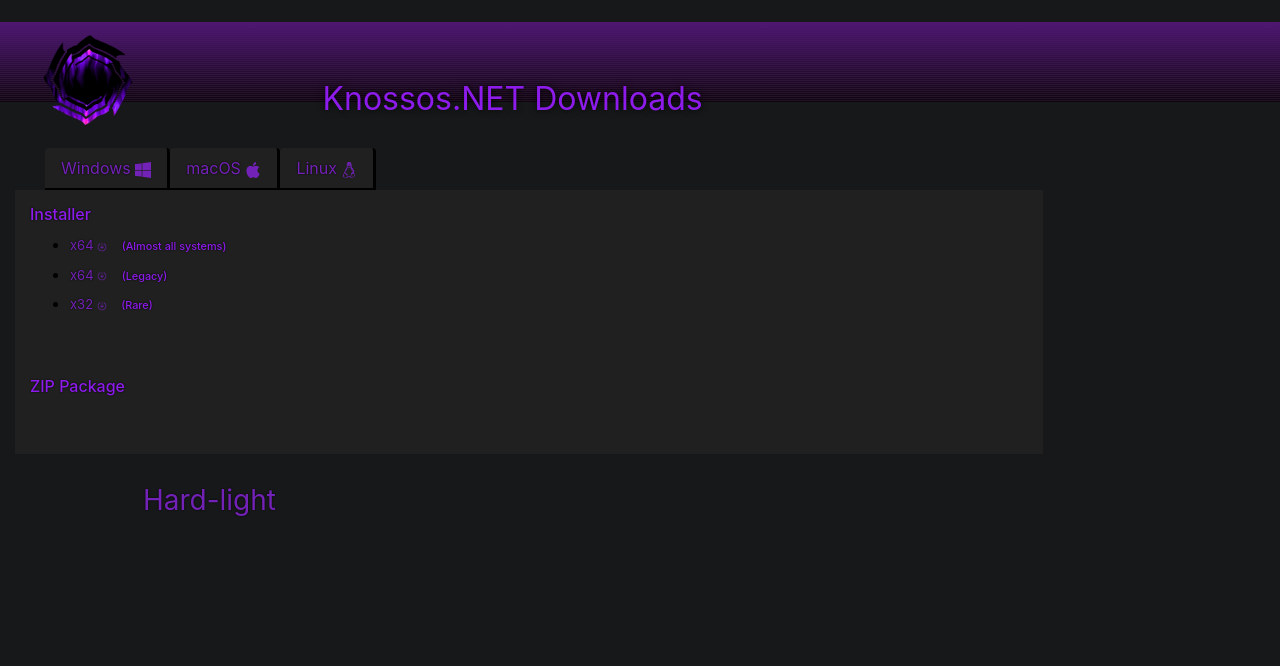
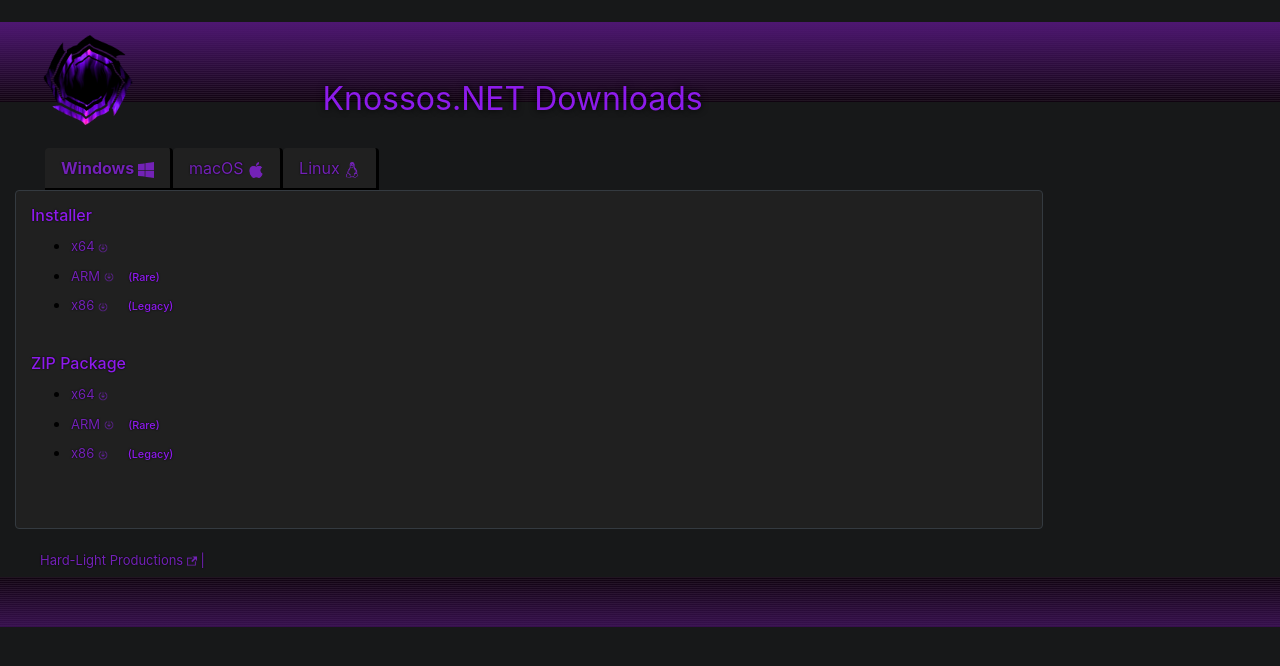
Before and after one commit to KnossosNET/Knossos-Release-Page, a website: page index.html in a window 1280 px wide. Both pictures are taken after a click on the link "Windows". Drawn offline with nearby package versions, Linux system fonts and the light colour scheme.

Commit message:
New image for links and other adjustments

```diff
--- a/index.html
+++ b/index.html
@@ -76,11 +76,11 @@
       </div>
     </div>
 
-    <div class="container link-container rounded">
+    <div class="container link-container">
       <div id="winLinks" class="DLlinks">
         <div class="row">
           <div class="col-11">
-            <div class="link-body">
+            <div class="link-body border border-3 border-dark rounded">
               <h4>
                 Installer
               </h4>
@@ -92,35 +92,68 @@
                       x64 <img length="10" width="10" src="main/res/iconmonstr-download.png"/>
                     </a>
                     <span class="minor-text">
-                      &ensp;&ensp;(Almost all systems)
+                    <!-- Keeping this one empty for now, hoping that the other descriptions make it clear. /!-->
                     </span>
                   </h5>
                 </li>
                 <li>
                   <h5>
-                    <a href="https://github.com/KnossosNET/Knossos.NET/releases/download/v0.2.0-RC9/Knossos.NET-0.2.0-RC9-x32.exe">
-                      x64 <img length="10" width="10" src="main/res/iconmonstr-download.png"/>
-                    </a>
-                    <span class="minor-text">
-                      &ensp;&ensp;(Legacy)
-                    </span>
-                  </h5>
-                </li>
-                <li>
-                  <h5>
-                    <a href="https://github.com/KnossosNET/Knossos.NET/releases/download/v0.2.0-RC9/Knossos.NET-0.2.0-RC9-x64.exe">
-                      x32 <img length="10" width="10" src="main/res/iconmonstr-download.png"/>
+                    <a href="https://github.com/KnossosNET/Knossos.NET/releases/download/v0.2.0-RC9/Knossos.NET-0.2.0-RC9-arm64.exe">
+                      ARM <img length="10" width="10" src="main/res/iconmonstr-download.png"/>
                     </a>
                     <span class="minor-text">
                       &ensp;&ensp;(Rare)
                     </span>
                   </h5>
                 </li>
+                <li>
+                  <h5>
+                    <a href="https://github.com/KnossosNET/Knossos.NET/releases/download/v0.2.0-RC9/Knossos.NET-0.2.0-RC9-x86.exe">
+                      x86 <img length="10" width="10" src="main/res/iconmonstr-download.png"/>
+                    </a>
+                    <span class="minor-text">
+                      &ensp;&ensp;&ensp;(Legacy)
+                    </span>
+                  </h5>
+                </li>
               </ul>
               <br>
-              <br>
-              <h4>ZIP Package
+              <h4>
+                ZIP Package
               </h4>
+              <ul>
+                <li>
+                  <h5>
+                    <a href="https://github.com/KnossosNET/Knossos.NET/releases/download/v0.2.0-RC9/Knossos.NET-0.2.0-RC9-x64.exe">
+                      x64 <img length="10" width="10" src="main/res/iconmonstr-download.png"/>
+                    </a>
+                    <span class="minor-text">
+                    <!-- Keeping this one empty for now, hoping that the other descriptions make it clear. /!-->
+                    </span>
+                  </h5>
+                </li>
+                <li>
+                  <h5>
+                    <a href="https://github.com/KnossosNET/Knossos.NET/releases/download/v0.2.0-RC9/Knossos.NET-0.2.0-RC9-arm64.exe">
+                      ARM <img length="10" width="10" src="main/res/iconmonstr-download.png"/>
+                    </a>
+                    <span class="minor-text">
+                      &ensp;&ensp;(Rare)
+                    </span>
+                  </h5>
+                </li>
+                <li>
+                  <h5>
+                    <a href="https://github.com/KnossosNET/Knossos.NET/releases/download/v0.2.0-RC9/Knossos.NET-0.2.0-RC9-x86.exe">
+                      x86 <img length="10" width="10" src="main/res/iconmonstr-download.png"/>
+                    </a>
+                    <span class="minor-text">
+                      &ensp;&ensp;&ensp;(Legacy)
+                    </span>
+                  </h5>
+                </li>
+              </ul>
+
             </div>
           </div>
         </div>
@@ -145,21 +178,24 @@
       </div>
     </div>
 
+    <br>
+    <div class="lower-navbar">
+      <h5>
+        <a href="https://www.hard-light.net">
+          Hard-Light Productions
+          <img
+            alt="Link to HLP"
+            length="10"
+            width="10"
+            src="main/res/iconmonstr-share-11-240.png"
+          />
+          |
+        </a>
+      </h5>
+    </div>
 
 
-
-    <footer class="footer_">
-      <div class="container">
-        <div class="row">
-          <div class="col offset-1">
-            <h3>
-              <a href="https://www.hard-light.net">
-                Hard-light
-              </a>
-            </h3>
-          </div>
-        </div>
-      </div>
+    <footer class="footer-area">
     </footer>
 
     <!-- jQuery must come first, then Popper.js, then the Bootstrap JavaScript plugins.-->
--- a/main/css/styles.css
+++ b/main/css/styles.css
@@ -89,10 +89,17 @@
     font-size: smaller;
 }
 
-.footer_ {
-    margin-top: 20px;
-    margin-right: 0px;
-    padding: 10px;
+.lower-navbar {
+    padding: 0px;
+    padding-left: 40px;
+    margin: 0px;
+}
+
+.footer-area{
+    padding-bottom: 50px;
+    background-image: linear-gradient(0deg, #4e1772 0,rgba(52,10,52,.3)),repeating-linear-gradient(180deg,#181818,#181818 1px,#000 0,#000 2px);
+    background-size: 5000px 80px;
+    background-repeat: no-repeat;
 }
 
 /*.row-content {
@@ -151,12 +158,12 @@
     padding: 15px;
     padding-bottom: 50px;
     margin-left: 15px;
-    border-width: 2px;
     border-color: #000;
+    border-width: 3px;
+    border-radius: 30;
 }
 
 .link-container {
     padding: 0px;
     margin: 0px;
-
 }
--- a/main/js/download-scritps.js
+++ b/main/js/download-scritps.js
@@ -1,38 +1,56 @@
-function changeActivation(enable, id){
-  var nodes = document.getElementById(id).getElementsByTagName('*');
+function changeActivation(enable, id, id2){
+
+  toggleSelectedTab(enable, id2);
+  toggleContents(enable, id);
+}
+
+function toggleSelectedTab(enable, id2){
+  const element = document.getElementById(id2);
+
+  console.log(id2);
 
   if (enable === true){
-    document.getElementById(id).style.display = 'inline';
+    element.style.fontWeight = 'bold';
   } else if (enable === false){
-    document.getElementById(id).style.display = 'none';
+    element.style.fontWeight = 'normal';
   }
 }
 
+function toggleContents(enable, id)
+{
+  const element = document.getElementById(id);
+
+  if (enable === true){
+    element.style.display = 'inline';
+  } else if (enable === false){
+    element.style.display = 'none';
+  }
+}
 
 function activateWindows(){
   console.log("Windows Chosen");
 
-  changeActivation(false, "macLinks");
-  changeActivation(false, "linLinks");
-  changeActivation(true, "winLinks");
+  changeActivation(false, "macLinks", "macTab");
+  changeActivation(false, "linLinks", "linTab");
+  changeActivation(true, "winLinks", "winTab");
 
 }
 
 function activateMac(){
   console.log("macOS chosen");
 
-  changeActivation(false, "linLinks");
-  changeActivation(false, "winLinks");
-  changeActivation(true, "macLinks");
+  changeActivation(false, "linLinks", "linTab");
+  changeActivation(false, "winLinks", "winTab");
+  changeActivation(true, "macLinks", "macTab");
 
 }
 
 function activateLinux(){
   console.log("Linux chosen");
 
-  changeActivation(false, "winLinks");
-  changeActivation(false, "macLinks");
-  changeActivation(true, "linLinks");
+  changeActivation(false, "winLinks", "winTab");
+  changeActivation(false, "macLinks", "macTab");
+  changeActivation(true, "linLinks", "linTab");
 
   const style = getComputedStyle(document.getElementById("windowTab"));
   console.log("Why yes, I am a taco.")
```
Also changed, not shown: main/res/iconmonstr-share-11-240.png (added).
